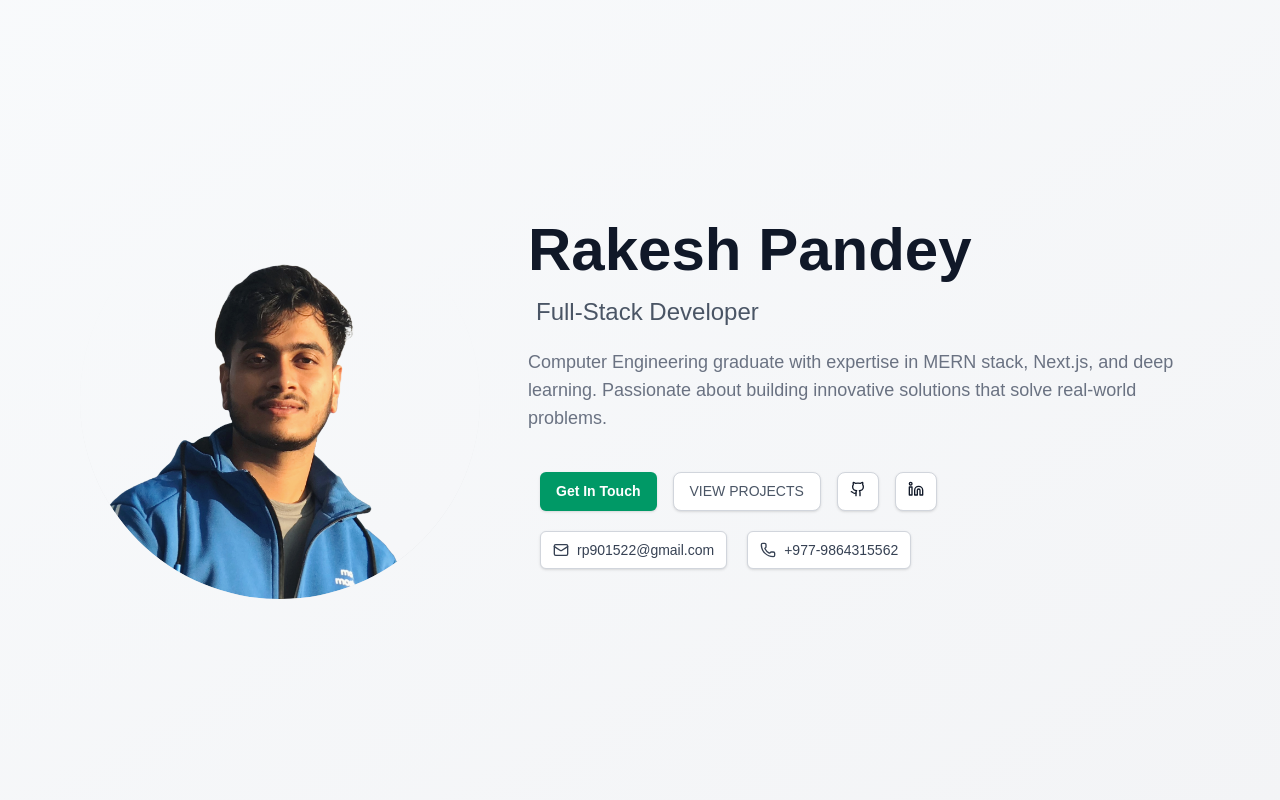
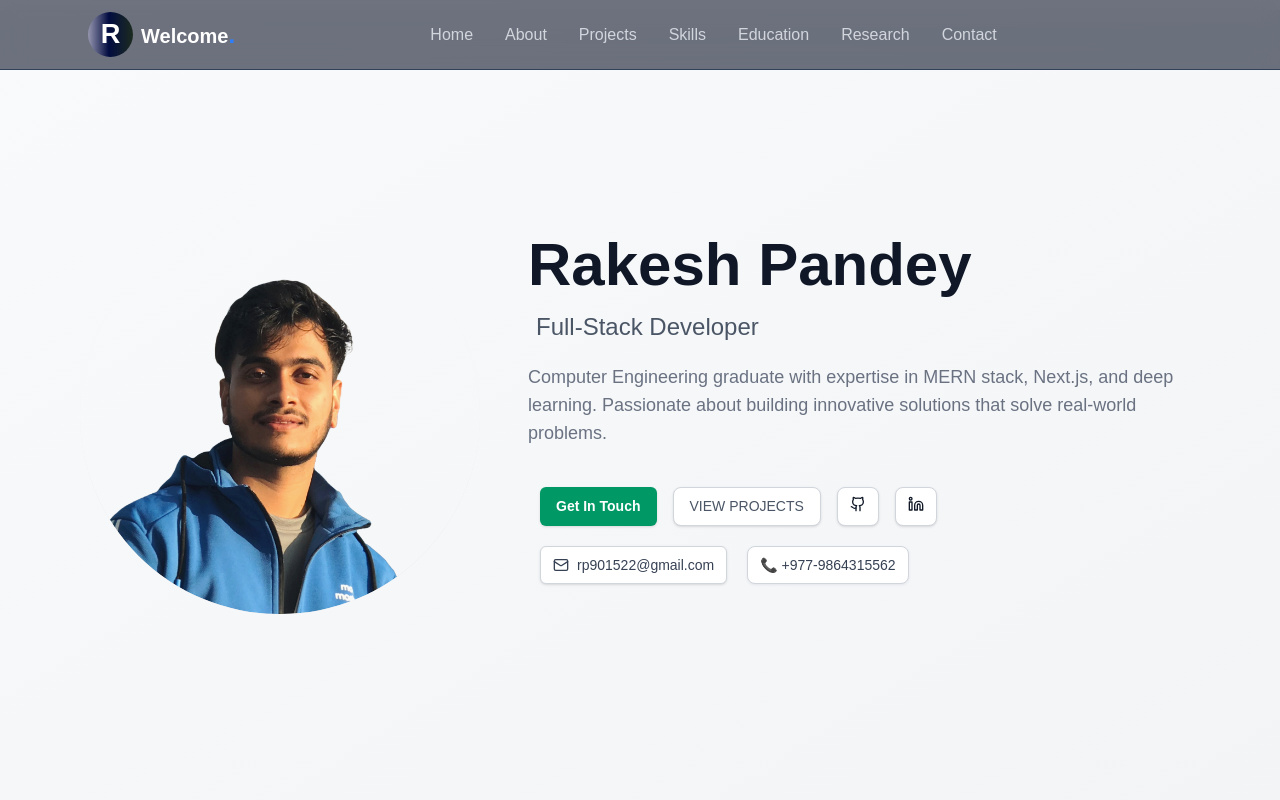
Before and after one commit to RakeshPandey0/portfolio, a Next.js app: page / in a window 1280 px wide. Shown: the top 800 px of the page. Built offline with nearby package versions, Linux system fonts and the light colour scheme.

Commit message:
feat: added NavBar

```diff
--- a/app/_components/Hero/page.jsx
+++ b/app/_components/Hero/page.jsx
@@ -4,7 +4,6 @@ import React from "react";
 import Image from "next/image";
 import { motion } from "framer-motion";
 import Email from "../ui/Email";
-import Mobile from "../ui/Mobile";
 import GitIcon from "../ui/GitIcon";
 import LinkedinIcon from "../ui/LinkedinIcon";
 import profileImage from "@/public/profile-image.png";
@@ -43,12 +42,18 @@ export default function page() {
             that solve real-world problems.
           </p>
           <div className="flex flex-wrap justify-center lg:justify-start gap-4 m-1 p-2">
-            <button className="inline-flex items-center gap-2 px-4 py-2 bg-emerald-600 text-white text-sm font-semibold rounded-md hover:bg-emerald-700 focus:outline-none focus:ring-2 focus:ring-emerald-400 focus:ring-offset-2 shadow-sm transition duration-200">
+            <a
+              href="#contact"
+              className="inline-flex items-center gap-2 px-4 py-2 bg-emerald-600 text-white text-sm font-semibold rounded-md hover:bg-emerald-700 focus:outline-none focus:ring-2 focus:ring-emerald-400 focus:ring-offset-2 shadow-sm transition duration-200"
+            >
               Get In Touch
-            </button>
-            <button className="inline-block rounded-lg bg-white px-4 py-2 text-sm font-medium uppercase leading-normal text-gray-600 border border-gray-300 transition duration-150 ease-in-out hover:bg-gray-100 shadow-sm">
+            </a>
+            <a
+              href="#project"
+              className="inline-block rounded-lg bg-white px-4 py-2 text-sm font-medium uppercase leading-normal text-gray-600 border border-gray-300 transition duration-150 ease-in-out hover:bg-gray-100 shadow-sm"
+            >
               View Projects
-            </button>
+            </a>
             <a
               href="https://github.com/RakeshPandey0"
               target="_blank"
@@ -72,8 +77,8 @@ export default function page() {
             <div>
               <Email email={"rp901522@gmail.com"} />
             </div>
-            <div>
-              <Mobile phone={"+977-9864315562"} />
+            <div className="flex items-center gap-2 text-sm border-1 border-gray-300 py-2 px-3 rounded-lg text-gray-700 shadow-sm shadow-gray-200 bg-white">
+              📞 +977-9864315562
             </div>
           </div>
         </div>
--- /dev/null
+++ b/app/_components/Navbar/page.jsx
@@ -0,0 +1,117 @@
+"use client";
+
+import Link from "next/link";
+import { useState, useEffect } from "react";
+
+export default function Navbar() {
+  const [mobileOpen, setMobileOpen] = useState(false);
+
+  const links = [
+    { id: "hero", label: "Home" },
+    { id: "about", label: "About" },
+    { id: "project", label: "Projects" },
+    { id: "skills", label: "Skills" },
+    { id: "education", label: "Education" },
+    { id: "research", label: "Research" },
+    { id: "contact", label: "Contact" },
+  ];
+
+  return (
+    <>
+      <header className="fixed top-0 left-0 w-full z-50 bg-slate-900/60 dark:bg-slate-100/60 backdrop-blur-md border-b border-slate-700 dark:border-slate-300 transition-colors duration-300">
+        <nav className="max-w-6xl mx-auto flex justify-between items-center px-6 py-3">
+          {/* Logo */}
+          <Link href="#hero" className="flex items-center gap-2">
+            <div className="logo3d">
+              <span>R</span>
+            </div>
+
+            <span className="text-white dark:text-slate-900 font-extrabold text-xl hover:text-blue-400 dark:hover:text-blue-600 transition-colors duration-300">
+              Welcome<span className="text-blue-500 text-2xl">.</span>
+            </span>
+          </Link>
+
+          {/* Desktop Links */}
+          <ul className="hidden md:flex items-center gap-8">
+            {links.map((link) => (
+              <li key={link.id}>
+                <Link
+                  href={`#${link.id}`}
+                  className={
+                    "relative transition-all duration-300 pb-1 text-gray-300 dark:text-gray-700 hover:text-blue-300 dark:hover:text-blue-600"
+                  }
+                >
+                  {link.label}
+                </Link>
+              </li>
+            ))}
+          </ul>
+
+          {/* Right side controls */}
+          <div className="flex items-center gap-4">
+            {/* Mobile menu toggle */}
+            <button
+              onClick={() => setMobileOpen(!mobileOpen)}
+              className="md:hidden text-gray-300 dark:text-gray-700 text-2xl hover:text-blue-400 dark:hover:text-blue-600 transition-colors"
+              aria-label="Toggle Menu"
+            >
+              ☰
+            </button>
+          </div>
+        </nav>
+
+        {/* Mobile Menu */}
+        {mobileOpen && (
+          <div className="md:hidden bg-slate-900/70 dark:bg-slate-100/70 backdrop-blur-md border-b border-slate-700 dark:border-slate-300 transition-colors duration-300">
+            <ul className="flex flex-col gap-4 px-6 py-4">
+              {links.map((link) => (
+                <li key={link.id}>
+                  <Link
+                    href={`#${link.id}`}
+                    onClick={() => setMobileOpen(false)}
+                    className={`block pb-1 text-lg transition-all duration-300 ${
+                      active === link.id
+                        ? "text-blue-400 font-semibold"
+                        : "text-gray-300 dark:text-gray-700 hover:text-blue-300 dark:hover:text-blue-600"
+                    }`}
+                  >
+                    {link.label}
+                    {active === link.id && (
+                      <span className="block h-[2px] w-full bg-blue-400 dark:bg-blue-600 rounded-full mt-1"></span>
+                    )}
+                  </Link>
+                </li>
+              ))}
+            </ul>
+          </div>
+        )}
+      </header>
+      <style jsx>{`
+        .logo3d {
+          width: 45px;
+          height: 45px;
+          border-radius: 9999px;
+          background: #9696b0;
+          background: linear-gradient(
+            90deg,
+            rgba(150, 150, 176, 1) 0%,
+            rgba(2, 12, 64, 1) 46%,
+            rgba(28, 43, 31, 1) 100%
+          );
+          display: flex;
+          justify-content: center;
+          align-items: center;
+          font-weight: 800;
+          font-size: 1.7rem;
+          color: white;
+          transition: transform 2.2s ease;
+          transform-style: preserve-3d;
+        }
+
+        .logo3d:hover {
+          transform: rotateY(360deg);
+        }
+      `}</style>
+    </>
+  );
+}
--- a/app/_components/navbar/page.jsx
+++ /dev/null
@@ -1,18 +0,0 @@
-import React from "react";
-
-const page = () => {
-  return (
-    <div className="flex h-10 justify-between m-0.5 p-1 font-sans">
-      <div>
-        Logo
-      </div>
-      <div className="flex justify-start items-start space-x-4">
-        <div>Hello</div>
-        <div>Hello 1</div>
-        <div>Hello 2</div>
-      </div>
-    </div>
-  );
-};
-
-export default page;
--- a/app/globals.css
+++ b/app/globals.css
@@ -24,3 +24,13 @@ body {
   color: var(--foreground);
   font-family: Arial, Helvetica, sans-serif;
 }
+
+html {
+  scroll-behavior: smooth;
+}
+
+section {
+  scroll-margin-top: 55px;
+  padding-top: 10px;
+  min-height: 100vh;
+}
--- a/app/layout.js
+++ b/app/layout.js
@@ -1,6 +1,7 @@
 import { Geist, Geist_Mono } from "next/font/google";
 import "./globals.css";
 import { Analytics } from "@vercel/analytics/next";
+import Navbar from "./_components/Navbar/page";
 
 const geistSans = Geist({
   variable: "--font-geist-sans",
@@ -23,6 +24,7 @@ export default function RootLayout({ children }) {
       <body
         className={`${geistSans.variable} ${geistMono.variable} antialiased`}
       >
+        <Navbar />
         {children}
         <Analytics />
       </body>
--- a/app/page.js
+++ b/app/page.js
@@ -3,18 +3,18 @@ import About from "./_components/About/page";
 import Project from "./_components/Project/page";
 import Skills from "./_components/Skills/page";
 import Education_Experience from "./_components/Education_Experience/page";
-import Research from "./_components/Research/page"
+import Research from "./_components/Research/page";
 import Contact from "./_components/Contact/page";
 export default function Home() {
   return (
-    <>
-      <Hero />
-      <About />
-      <Project />
-      <Skills />
-      <Education_Experience />
-      <Research />
-      <Contact />
-    </>
+    <main>
+      <section id="hero" className="min-h-screen scroll-mt-28"><Hero /></section>
+      <section id="about" className="min-h-screen scroll-mt-28"><About /></section>
+      <section id="project" className="min-h-screen scroll-mt-28"><Project /></section>
+      <section id="skills" className="min-h-screen scroll-mt-28"><Skills /></section>
+      <section id="education" className="min-h-screen scroll-mt-28"><Education_Experience /></section>
+      <section id="research" className="min-h-screen scroll-mt-28"><Research /></section>
+      <section id="contact" className="min-h-screen scroll-mt-28"><Contact /></section>
+    </main>
   );
 }
```
Also changed, not shown: package.json (+4 -4 lines), public/logo.png (added), 1 other file (tests, documents, lock files or other folders).
